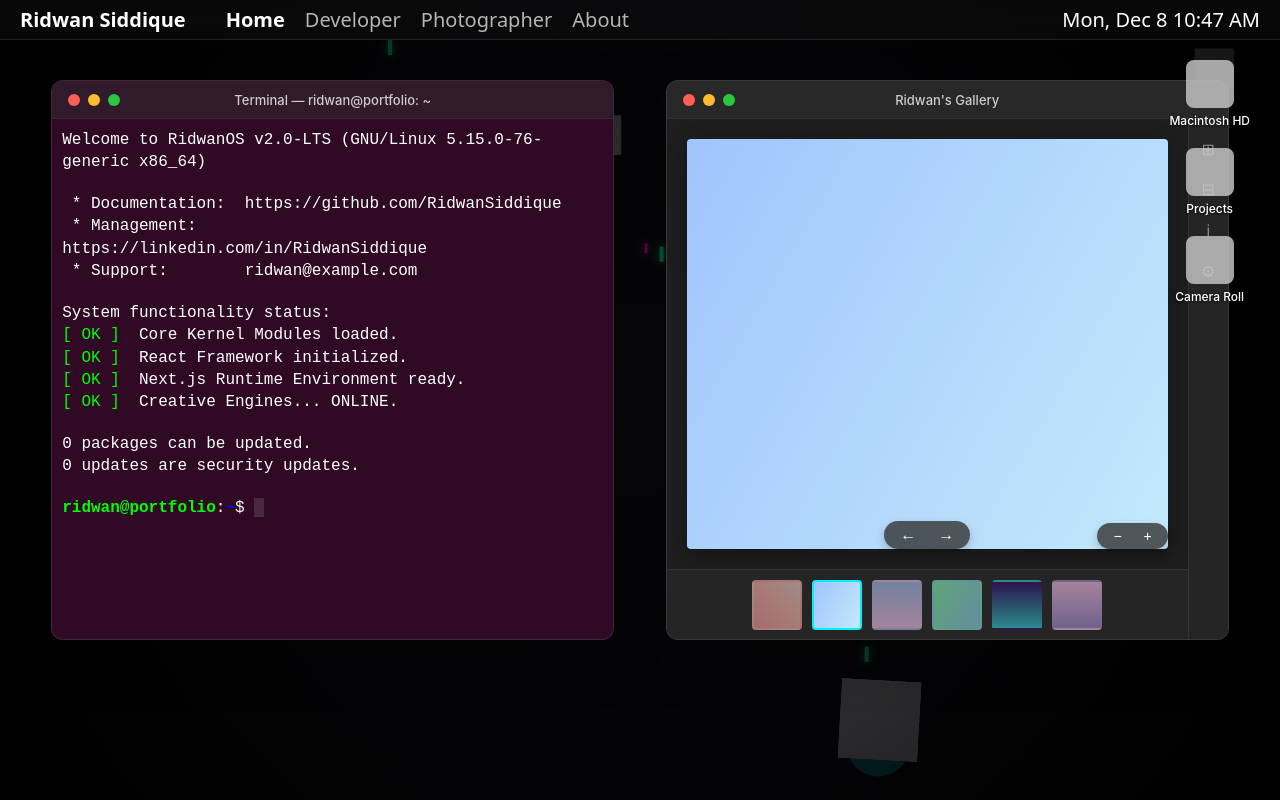
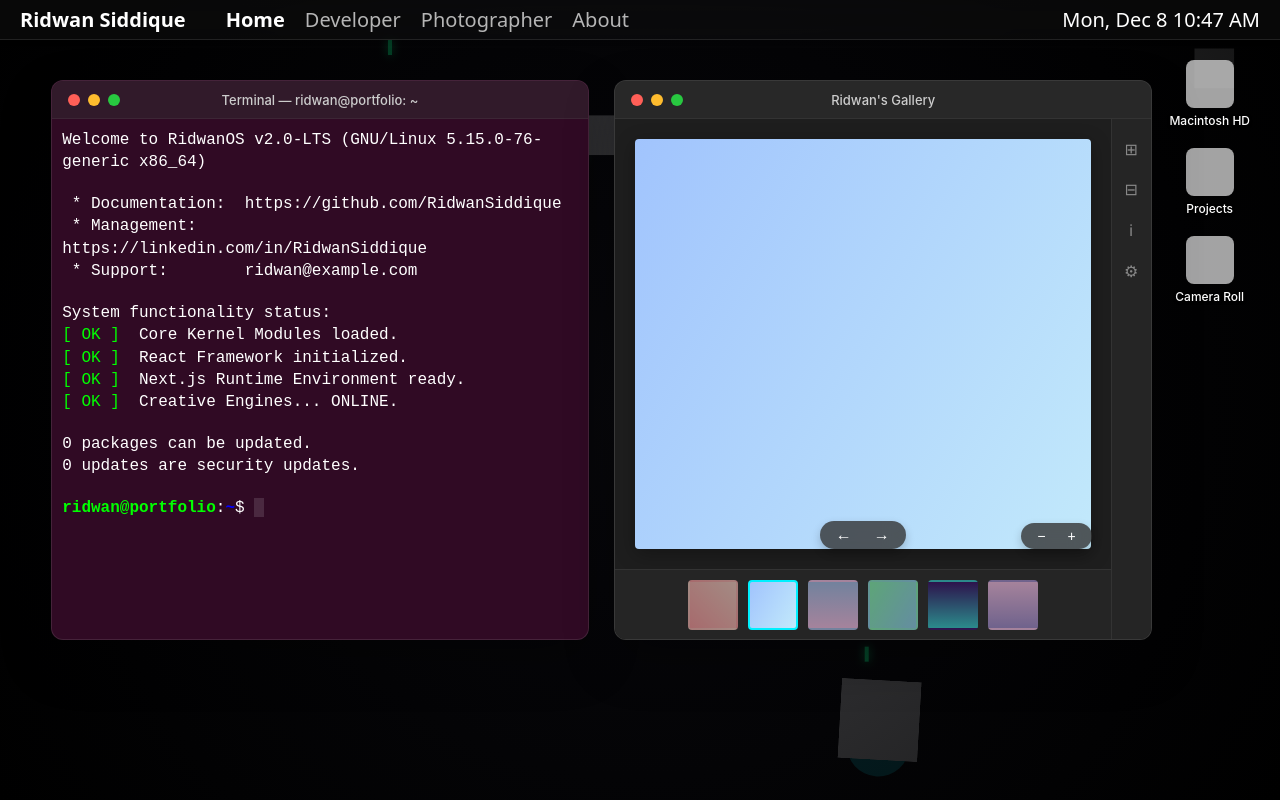
Before and after one commit to RidwanSiddique/dual-portfolio, a Next.js app: page / in a window 1280 px wide. Built offline with nearby package versions, Linux system fonts and the light colour scheme.

Commit message:
refactor: adjust landing window sizes and positions, and ensure windows stack above desktop icons

```diff
--- a/src/components/LandingPage.tsx
+++ b/src/components/LandingPage.tsx
@@ -41,19 +41,7 @@ export function LandingPage() {
                 }}
             />
 
-            {/* Application Windows */}
-            <div style={{ position: 'relative', width: '100%', height: '100%', pointerEvents: 'none' }}>
-                {/* Pointer events auto on windows so they are clickable */}
-                <div style={{ pointerEvents: 'auto' }}>
-                    <TerminalLandingWindow />
-                </div>
-
-                <div style={{ pointerEvents: 'auto' }}>
-                    <PhotoLandingWindow />
-                </div>
-            </div>
-
-            {/* Desktop Icons (Optional decorative elements) */}
+            {/* Desktop Icons (Behind windows by default due to DOM order) */}
             <motion.div
                 initial={{ opacity: 0 }}
                 animate={{ opacity: 1 }}
@@ -66,7 +54,8 @@ export function LandingPage() {
                     flexDirection: 'column',
                     gap: '20px',
                     alignItems: 'center',
-                    pointerEvents: 'none' // Just visual for now
+                    pointerEvents: 'none', // Icons aren't clickable yet
+                    zIndex: 10 // Explicit lower z-index
                 }}
             >
                 {['Macintosh HD', 'Projects', 'Camera Roll'].map((name, i) => (
@@ -82,6 +71,18 @@ export function LandingPage() {
                 ))}
             </motion.div>
 
+            {/* Application Windows (On top) */}
+            <div style={{ position: 'relative', width: '100%', height: '100%', pointerEvents: 'none', zIndex: 20 }}>
+                {/* Pointer events auto on windows so they are clickable */}
+                <div style={{ pointerEvents: 'auto' }}>
+                    <TerminalLandingWindow />
+                </div>
+
+                <div style={{ pointerEvents: 'auto' }}>
+                    <PhotoLandingWindow />
+                </div>
+            </div>
+
         </div>
     )
 }
--- a/src/components/desktop/PhotoLandingWindow.tsx
+++ b/src/components/desktop/PhotoLandingWindow.tsx
@@ -47,9 +47,9 @@ export function PhotoLandingWindow() {
     return (
         <MacWindow
             title="Ridwan's Gallery"
-            width="44vw" // Responsive width
+            width="42vw" // Responsive width
             height="70vh" // Responsive height
-            x="52%" // Positioned to right half
+            x="48%" // Positioned to right half
             y="10%"
             // Removed global onClick navigation
             style={{ cursor: 'default', background: '#222', overflow: 'hidden', minWidth: '300px', minHeight: '300px' }}
--- a/src/components/desktop/TerminalLandingWindow.tsx
+++ b/src/components/desktop/TerminalLandingWindow.tsx
@@ -56,7 +56,7 @@ export function TerminalLandingWindow() {
     return (
         <MacWindow
             title="Terminal — ridwan@portfolio: ~"
-            width="44vw"
+            width="42vw"
             height="70vh"
             x="4%"
             y="10%"
```
